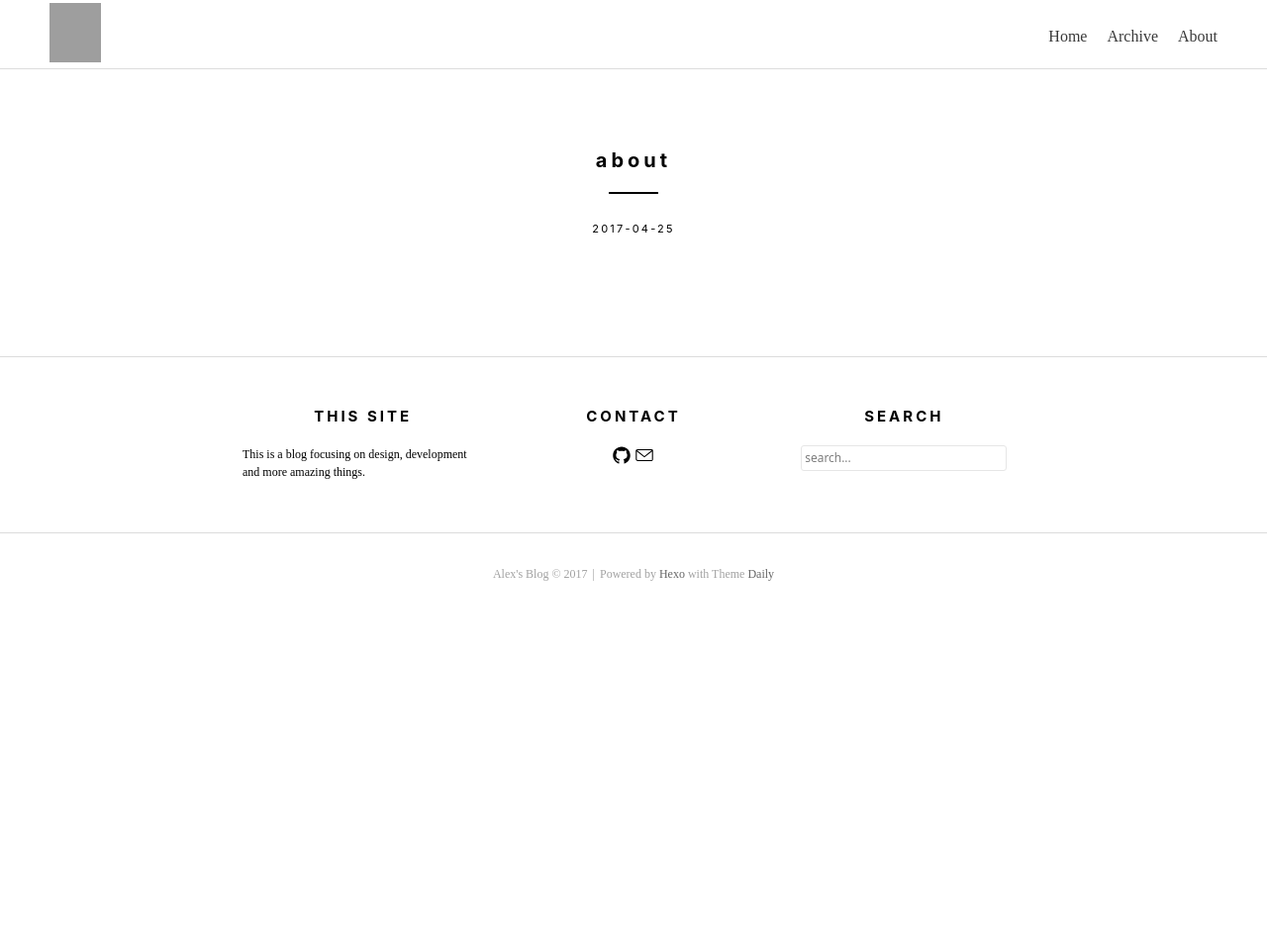
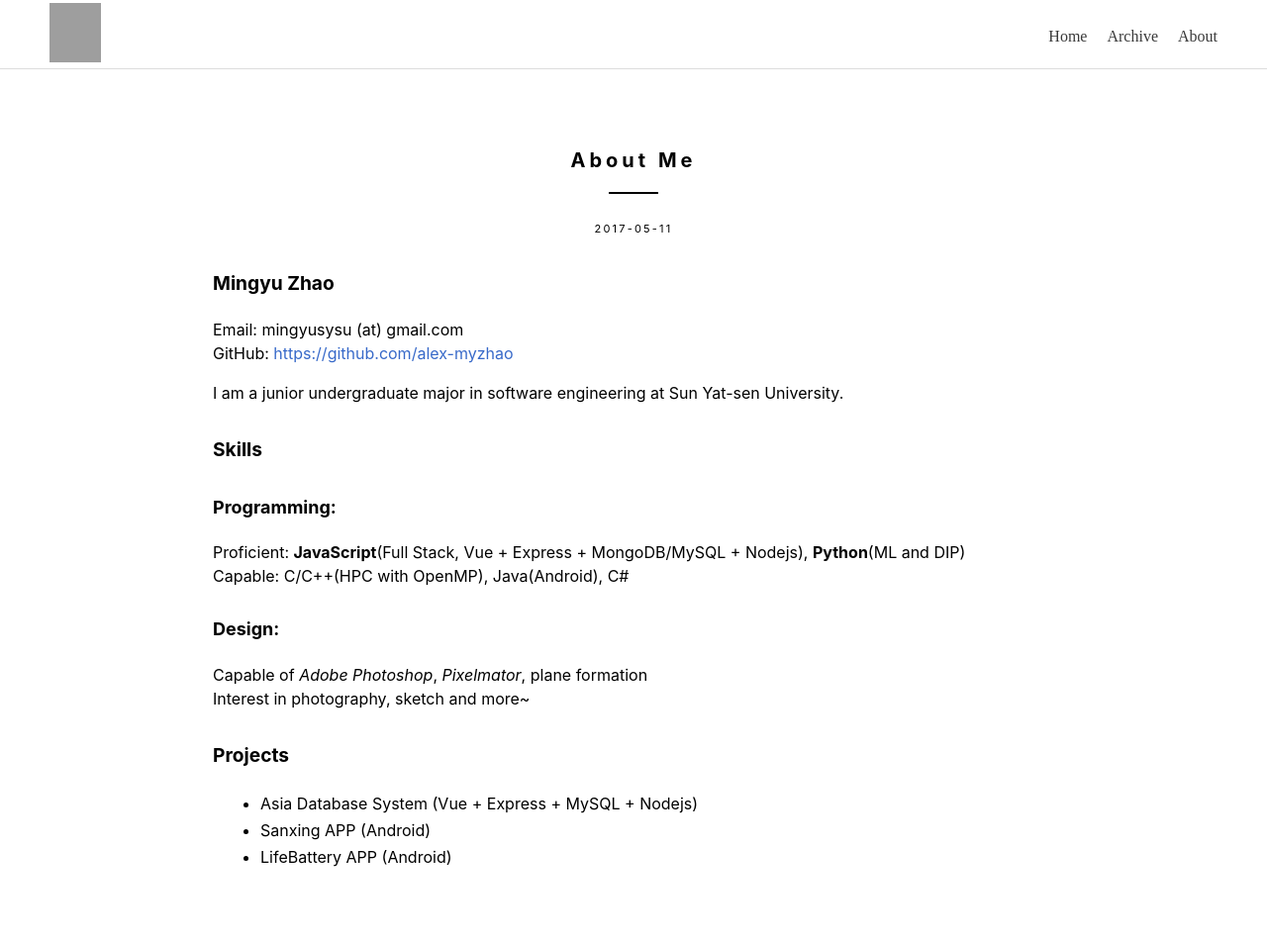
Before and after one commit to alex-myzhao/alex-myzhao.github.io, a plain HTML site: page about/index.html in a window 1280 px wide. Shown: the top 953 px of the page at 99% size. Before the commit the page ends 800 px from the top, so only its background shows below. Drawn offline with Linux system fonts and the light colour scheme; grey boxes are pictures that could not be loaded.

Commit message:
Site updated: 2017-05-11 13:19:44

```diff
--- a/about/index.html
+++ b/about/index.html
@@ -16,7 +16,7 @@
 
   <!--Open Graph Title-->
 
-      <meta property="og:title" content="about"/>
+      <meta property="og:title" content="About Me"/>
 
   <!--Open Graph Description-->
 
@@ -33,7 +33,7 @@
 
   <!-- Title -->
 
-  <title>about - Alex&#39;s Blog</title>
+  <title>About Me - Alex&#39;s Blog</title>
 
 
   <link rel="shortcut icon" href="https://hexo.io/icon/favicon-96x96.png">
@@ -121,11 +121,11 @@
         <!-- Title date & tags -->
         <div class="post-header">
           <h1 class="entry-title">
-            about
+            About Me
 
           </h1>
           <p class="posted-on">
-          2017-04-25
+          2017-05-11
           </p>
           <div class="tags-links">
 
@@ -133,6 +133,15 @@
         </div>
         <!-- Post Main Content -->
         <div class="entry-content">
+          <h2 id="Mingyu-Zhao"><a href="#Mingyu-Zhao" class="headerlink" title="Mingyu Zhao"></a>Mingyu Zhao</h2><p>Email: mingyusysu (at) gmail.com<br>GitHub: <a href="https://github.com/alex-myzhao" target="_blank" rel="external">https://github.com/alex-myzhao</a></p>
+<p>I am a junior undergraduate major in software engineering at Sun Yat-sen University.</p>
+<h2 id="Skills"><a href="#Skills" class="headerlink" title="Skills"></a>Skills</h2><h3 id="Programming"><a href="#Programming" class="headerlink" title="Programming:"></a>Programming:</h3><p>Proficient: <strong>JavaScript</strong>(Full Stack, Vue + Express + MongoDB/MySQL + Nodejs), <strong>Python</strong>(ML and DIP)<br>Capable: C/C++(HPC with OpenMP), Java(Android), C#</p>
+<h3 id="Design"><a href="#Design" class="headerlink" title="Design:"></a>Design:</h3><p>Capable of <em>Adobe Photoshop</em>, <em>Pixelmator</em>, plane formation<br>Interest in photography, sketch and more~</p>
+<h2 id="Projects"><a href="#Projects" class="headerlink" title="Projects"></a>Projects</h2><ul>
+<li>Asia Database System (Vue + Express + MySQL + Nodejs)</li>
+<li>Sanxing APP (Android)</li>
+<li>LifeBattery APP (Android)</li>
+</ul>
 
         </div>
       </article>
```
Also changed, not shown: index.html (+1 -1 lines).
